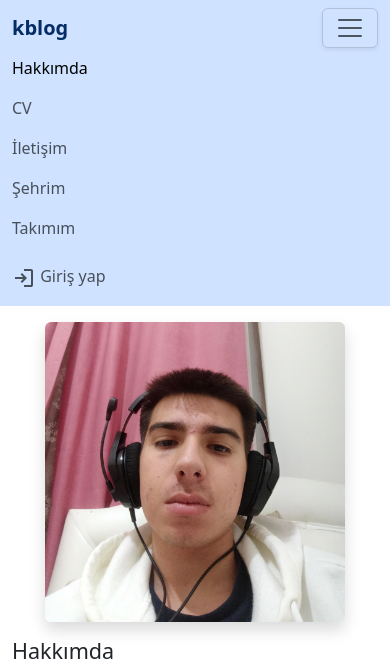
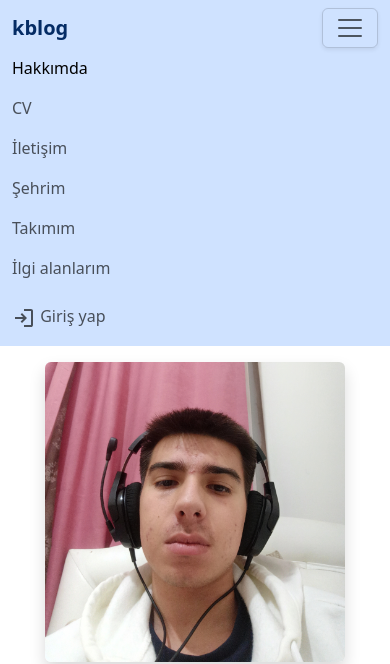
Before and after one commit to kerezemn/phpblog, a PHP site: page / in a window 390 px wide, after a click that opens the changed part. Shown: the top 664 px of the page. Run offline with PHP 8.4, Linux system fonts and the light colour scheme.

Commit message:
mobile viewport fix

```diff
--- a/views/layout.php
+++ b/views/layout.php
@@ -2,6 +2,7 @@
 <html lang="tr">
 <head>
     <meta charset="UTF-8">
+    <meta name="viewport" content="width=device-width, initial-scale=1">
     <title>kblog | <?= $title ?></title>
 
     <link href="https://cdn.jsdelivr.net/npm/bootstrap@5.3.6/dist/css/bootstrap.min.css" rel="stylesheet" integrity="sha384-4Q6Gf2aSP4eDXB8Miphtr37CMZZQ5oXLH2yaXMJ2w8e2ZtHTl7GptT4jmndRuHDT" crossorigin="anonymous">
@@ -38,6 +39,10 @@
                     <li class="nav-item">
                         <a class="nav-link <?= ($page === 'my_team' ? 'active' : '') ?>" href="/my-team">Takımım</a>
                     </li>
+
+                    <li class="nav-item">
+                        <a class="nav-link <?= ($page === 'my_interests' ? 'active' : '') ?>" href="/my-interests">İlgi alanlarım</a>
+                    </li>
                 </ul>
 
                 <ul class="navbar-nav d-flex gap-2">
```
Also changed, not shown: views/my_interests.php (added), 1 other file.
